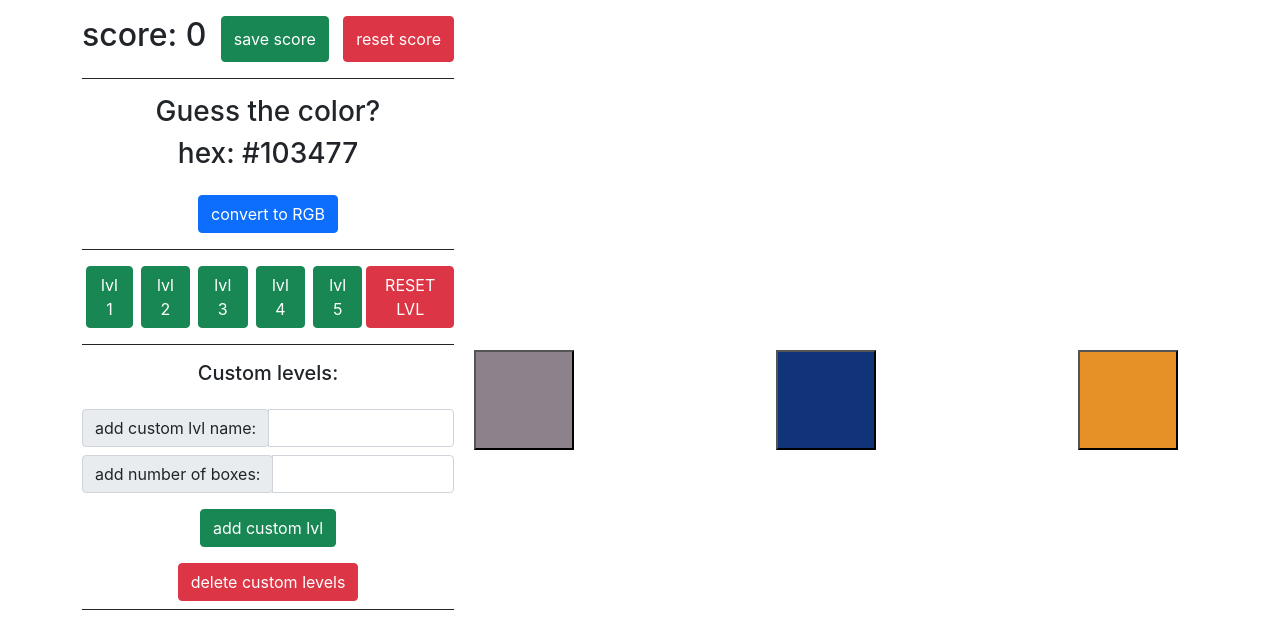
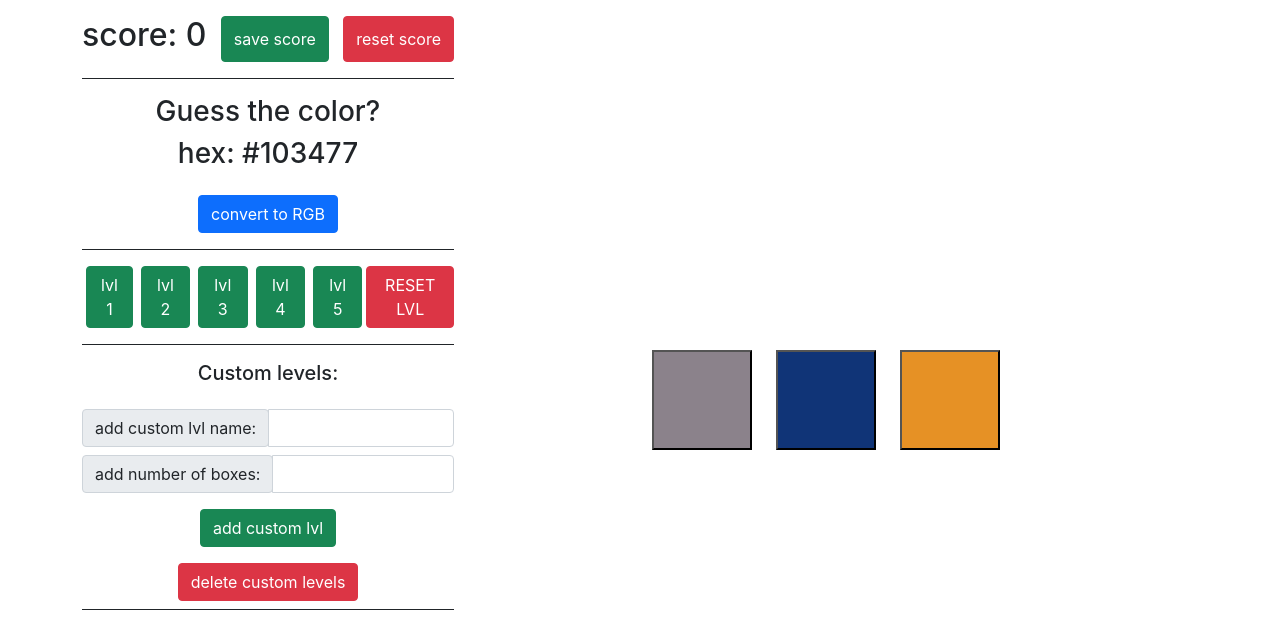
Before and after one commit to CupeX/react-color-game, a React (Create React App) app: page / in a window 1280 px wide. Shown: the top 640 px of the page. Built offline with nearby package versions, Linux system fonts and the light colour scheme.

Commit message:
custom layout update

```diff
--- a/src/components/colorBoxes.js
+++ b/src/components/colorBoxes.js
@@ -1,8 +1,25 @@
 import { nanoid } from 'nanoid';
 
 const ColorBoxes = props => {
+  console.log(props.boxes);
+
+  const customWidth = () => {
+    if (props.boxes < 19) {
+      return 'col-6';
+    } else if (props.boxes >= 19 && props.boxes < 31) {
+      return 'col-8';
+    } else if (props.boxes >= 31 && props.boxes < 37) {
+      return 'col-10';
+    } else {
+      return 'col-12';
+    }
+  };
+
   return (
-    <div className="d-flex flex-wrap justify-content-between align-items-center overflow-auto col-8 vh-100 p-3">
+    <div className="d-flex flex-wrap justify-content-center align-items-center overflow-auto col-8 vh-100 p-3">
+      <div
+        className={`d-flex flex-wrap justify-content-between align-items-center overflow-auto ${customWidth()}`}
+      >
         {props.background.map(x => (
           <div key={nanoid()} className="">
             <button
@@ -13,6 +30,7 @@ const ColorBoxes = props => {
           </div>
         ))}
       </div>
+    </div>
   );
 };
 
--- a/src/components/mainVisual.js
+++ b/src/components/mainVisual.js
@@ -212,6 +212,7 @@ const MainVisual = () => {
         background={reducedBoxesList}
         trueColor={trueColor}
         score={score}
+        boxes={boxesNumber}
       />
     </div>
   );
```
Lines whose indentation alone changed are shown as unchanged.
